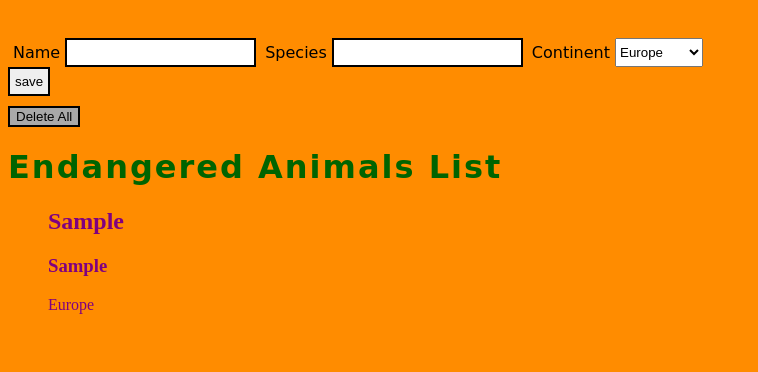
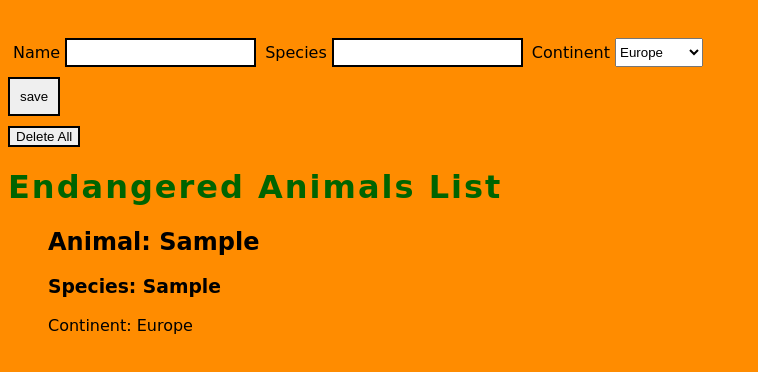
Before and after one commit to neilmcdonagh1985/animal_list_app, a plain HTML site: page index.html in a window 1280 px wide. Both pictures are taken after typing "Sample", "Sample" into the empty fields and a click on the input "save". Shown: the whole page, without its empty margins (0-758 px from the left). Drawn offline with Linux system fonts and the light colour scheme; a web font is replaced by a local one.

Commit message:
form button designed

```diff
--- a/css/main.css
+++ b/css/main.css
@@ -14,7 +14,8 @@ h1 {
 }
 
  li {
-   color: purple;
+   color: black;
+   font-family: 'Chilanka', cursive;
  }
 
  input {
@@ -30,5 +31,9 @@ h1 {
  button {
    margin-top: 10px;
    border: 2px solid black;
-   background-color: DarkGrey;
  }
+
+ #submit-button {
+   padding: 10px;
+   margin-top: 10px;
+ }
--- a/index.html
+++ b/index.html
@@ -35,7 +35,7 @@
           </select>
         </div>
       </div>
-      <input type="submit" value="save">
+        <input id="submit-button" type="submit" value="save">
     </form>
 
     <button id="delete-all">Delete All</button>
--- a/js/app.js
+++ b/js/app.js
@@ -22,15 +22,15 @@ const createAnimalListItem = function() {
   const newAnimal = document.createElement('li');
 
   const name = document.createElement('h2');
-  name.textContent = event.target.name.value;
+  name.textContent =`Animal: ${event.target.name.value}`;
   newAnimal.appendChild(name);
 
   const species = document.createElement('h3');
-  species.textContent = event.target.species.value;
+  species.textContent =`Species: ${event.target.species.value}`;
   newAnimal.appendChild(species);
 
   const category = document.createElement('p');
-  category.textContent = event.target.continent.value;
+  category.textContent =`Continent: ${event.target.continent.value}`;
   newAnimal.append(category);
 
   return newAnimal;
```
